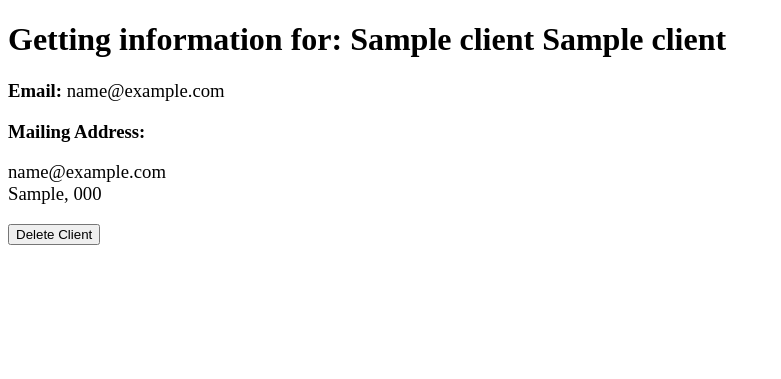
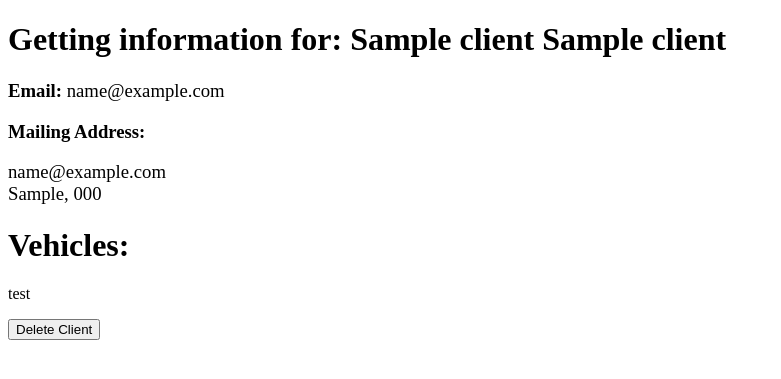
Before and after one commit to JayStoll/cajnvoice, a Django app: page /client-info/1 in a window 1280 px wide. Shown: the part 106-485 px from the top of the page, without its empty margins (0-781 px from the left). Run offline with Django 3.2, Linux system fonts and the light colour scheme; tables that the repository leaves empty hold one stand-in row (Sample ...).

Commit message:
found vehicle bug + update form

```diff
--- a/src/cajn_site/models.py
+++ b/src/cajn_site/models.py
@@ -3,6 +3,9 @@ from django.db import models
 class Vehicle(models.Model):
     vehicle_brand = models.TextField()
     vehicle_type = models.TextField()
+
+    def print(self):
+        print(self.vehicle_brand, self.vehicle_type)
 
 class Vehicle_Work(models.Model):
     work_done = models.TextField(blank=True)
@@ -15,4 +18,4 @@ class Clients(models.Model):
     mailing_address = models.TextField(blank=False)
     postal_code = models.TextField(max_length=7, blank=False) # ADA DAD format required, 7 char max (includes space)
     city = models.TextField(max_length=25, blank=False)
-    vehicle_id = models.ManyToManyField(Vehicle)
+    vehicles = models.ManyToManyField(Vehicle)
--- a/src/cajn_site/templates/site/clients-pages/client-info.html
+++ b/src/cajn_site/templates/site/clients-pages/client-info.html
@@ -12,6 +12,12 @@
             {{client_info.city}}, {{client_info.postal_code}}
         </a>
     </h3>
+
+    <h1>Vehicles:</h1>
+    {% for v in client_info.vehicles.all %}
+        <p>test</p>
+    {% endfor %}
+
     <form action="/DeleteClient/{{client_info.id}}" method="post">
         {% csrf_token %}
         <input type="submit" value="Delete Client">
```
Also changed, not shown: src/cajn_site/templates/site/add-info-pages/add-client.html (+5 -3 lines), src/cajn_site/migrations/0003_auto_20190710_1857.py (added).
